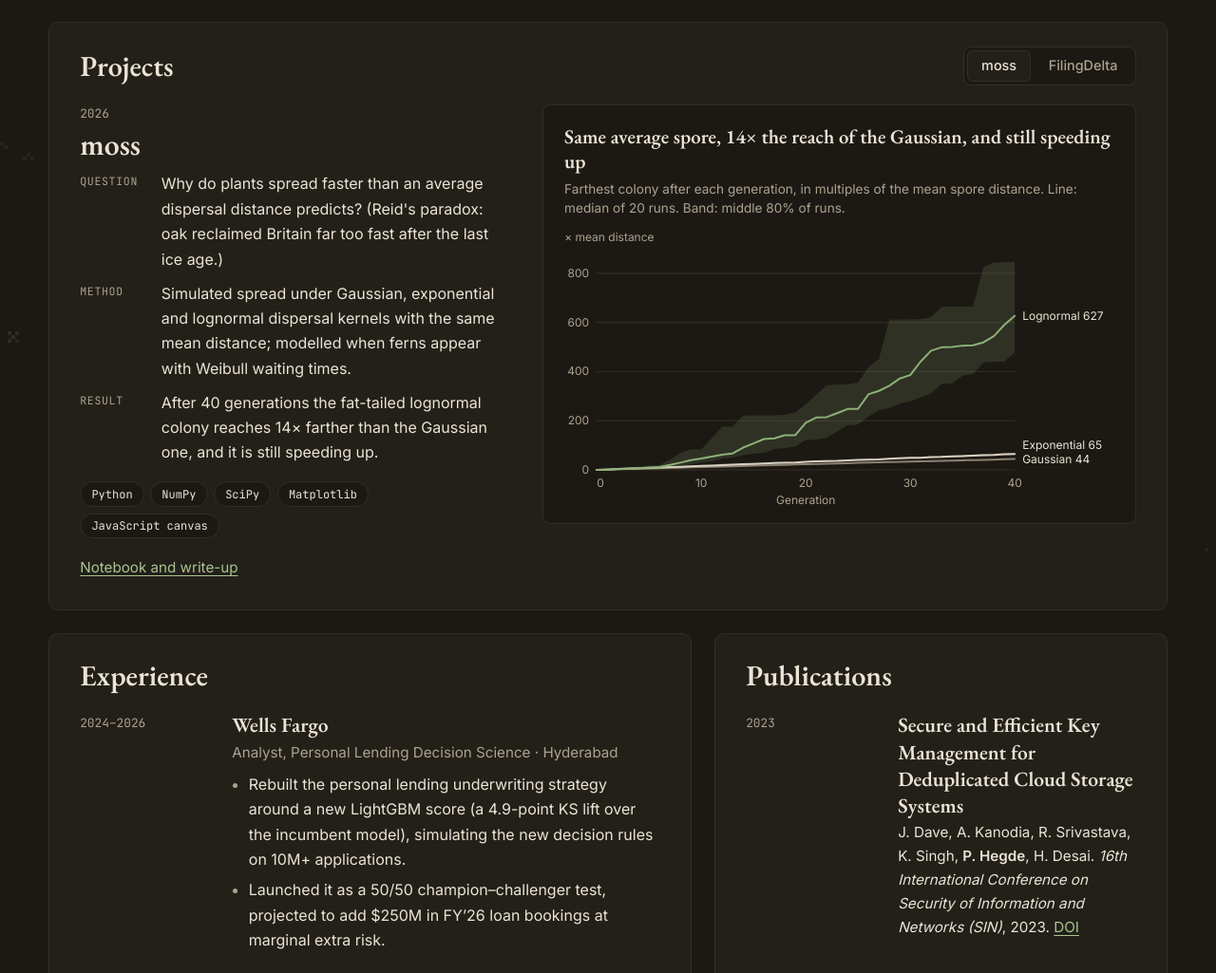
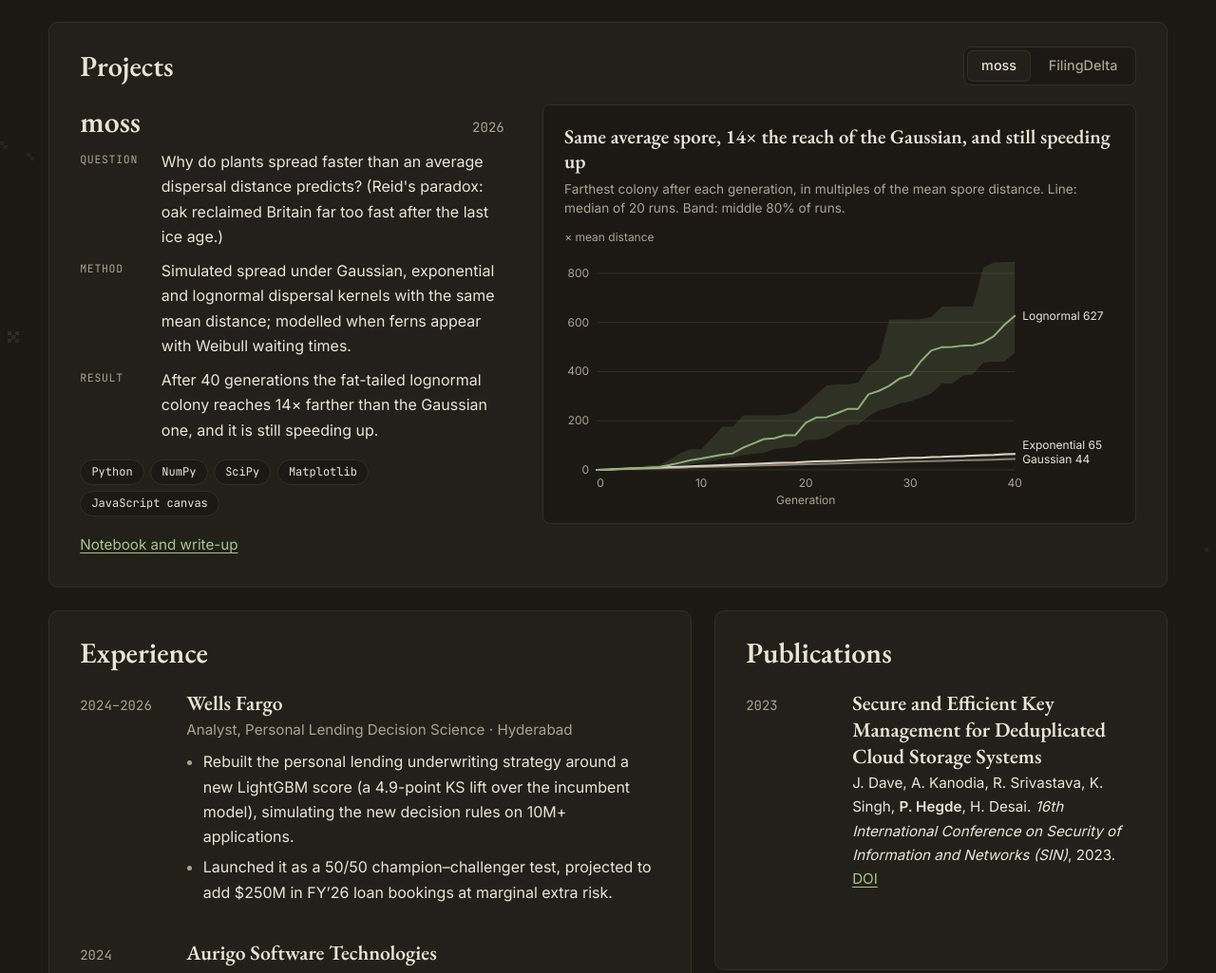
Before and after one commit to PrithviHegde/PrithviHegde.github.io, a plain HTML site: page index.html in a window 1280 px wide. Shown: the part 1391-2416 px from the top of the page at 95% size. Drawn offline with nearby package versions, Linux system fonts and the light colour scheme.

Commit message:
Changes to the experience section

```diff
--- a/index.html
+++ b/index.html
@@ -144,9 +144,9 @@
       padding: 1.6rem 2rem 2rem;
     }
     h2 { font: 600 1.9rem/1.15 var(--serif); margin: 0 0 1.3rem; }
-    .entry { display: grid; grid-template-columns: 8.5rem 1fr; gap: 0 1.5rem; margin-bottom: 1.9rem; }
+    .entry { display: grid; grid-template-columns: 5.5rem 1fr; gap: 0 1.5rem; align-items: baseline; margin-bottom: 1.9rem; }
     .entry:last-child { margin-bottom: 0; }
-    .when { font: 400 0.8rem/2.1 var(--mono); color: var(--muted); white-space: nowrap; }
+    .when { font: 400 0.875rem/1.3 var(--mono); color: var(--muted); white-space: nowrap; }
     h3 { font: 600 1.35rem/1.3 var(--serif); margin: 0 0 0.15rem; }
     .role { color: var(--muted); font-size: 0.95rem; margin: 0 0 0.5rem; }
     .entry p:last-child { margin-bottom: 0; }
@@ -200,7 +200,10 @@
     .project { display: grid; grid-template-columns: minmax(0, 5fr) minmax(0, 7fr); gap: 2.5rem; align-items: start; }
     .project[hidden] { display: none; }
     .project h3 { font-size: 2rem; line-height: 1.15; margin-bottom: 0.6rem; }
-    .project .when { line-height: 1.6; margin: 0 0 0.2rem; }
+    /* the title and its year share a line: title on the left, year at the right edge of the text column */
+    .p-head { display: flex; align-items: baseline; justify-content: space-between; gap: 1rem; margin-bottom: 0.6rem; }
+    .p-head h3 { margin: 0; }
+    .project .when { margin: 0; }
     .project .qmr div { margin-bottom: 0.6rem; }
     .stack { display: flex; flex-wrap: wrap; gap: 0.4rem; margin: 1.1rem 0 1.1rem; padding: 0; list-style: none; }
     .stack li { font: 400 0.75rem/1 var(--mono); color: var(--text); border: 1px solid var(--line); border-radius: 999px; padding: 0.4rem 0.7rem; background: var(--bg); }
@@ -349,8 +352,10 @@
 
       <article class="project" id="p-moss" role="tabpanel" aria-labelledby="tab-moss">
         <div>
-          <p class="when">2026</p>
-          <h3>moss</h3>
+          <div class="p-head">
+            <h3>moss</h3>
+            <p class="when">2026</p>
+          </div>
         <dl class="qmr">
           <div><dt>Question</dt><dd>Why do plants spread faster than an average dispersal distance predicts? (Reid's paradox: oak reclaimed Britain far too fast after the last ice age.)</dd></div>
           <div><dt>Method</dt><dd>Simulated spread under Gaussian, exponential and lognormal dispersal kernels with the same mean distance; modelled when ferns appear with Weibull waiting times.</dd></div>
@@ -372,8 +377,10 @@
 
       <article class="project" id="p-fd" role="tabpanel" aria-labelledby="tab-fd" hidden>
         <div>
-          <p class="when">2026&ndash;</p>
-          <h3>FilingDelta <span class="tag">In progress</span></h3>
+          <div class="p-head">
+            <h3>FilingDelta <span class="tag">In progress</span></h3>
+            <p class="when">2026&ndash;</p>
+          </div>
         <dl class="qmr">
           <div><dt>Question</dt><dd>When management changes the wording of a company's SEC filings, does the stock price react, and how quickly?</dd></div>
           <div><dt>Method</dt><dd>A pipeline over 88 quarterly and annual filings from 11 large caps: extract and clean the Management's Discussion &amp; Analysis, pair filings year-over-year and quarter-over-quarter, and time each event by when the SEC accepted it rather than the posted filing date.</dd></div>
```
